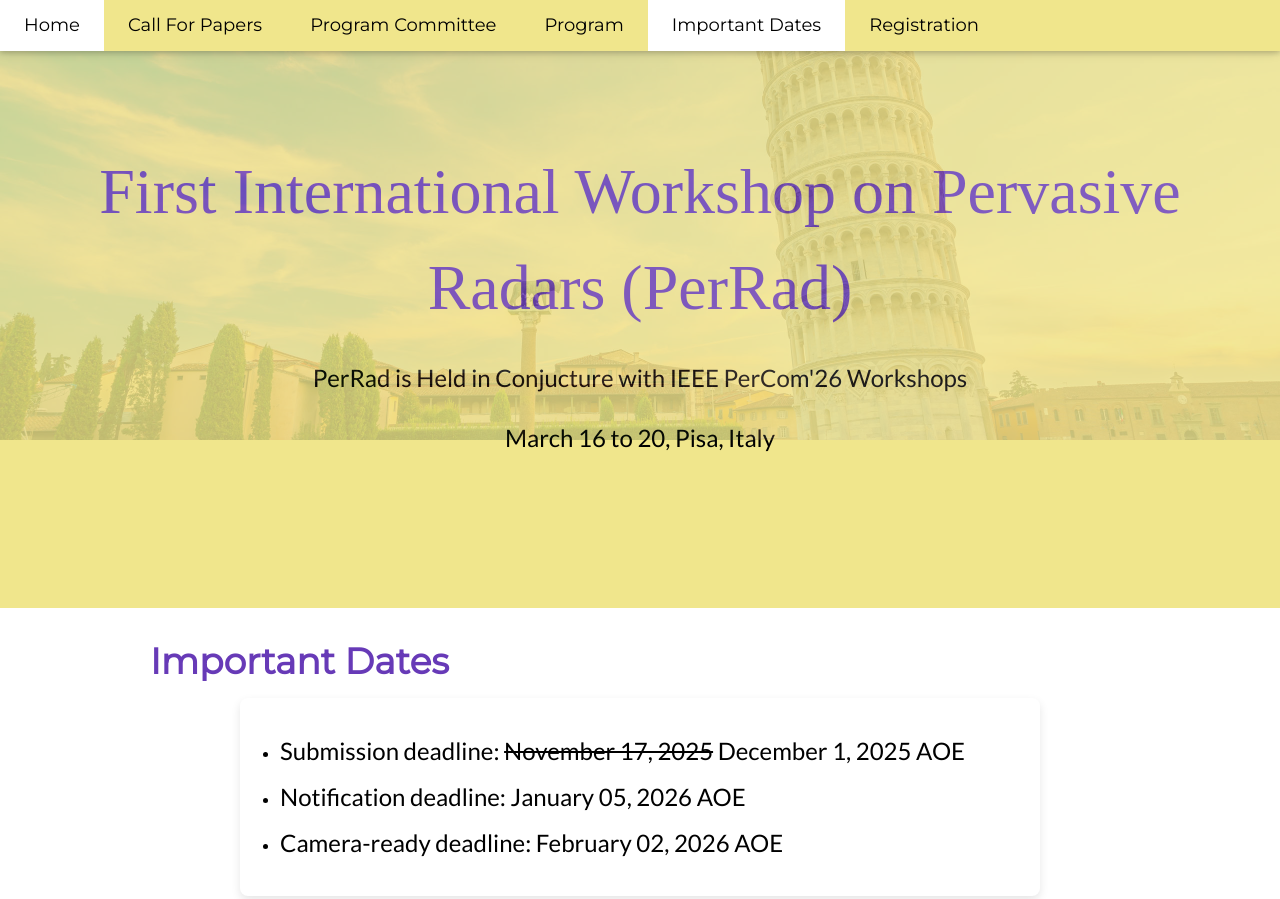
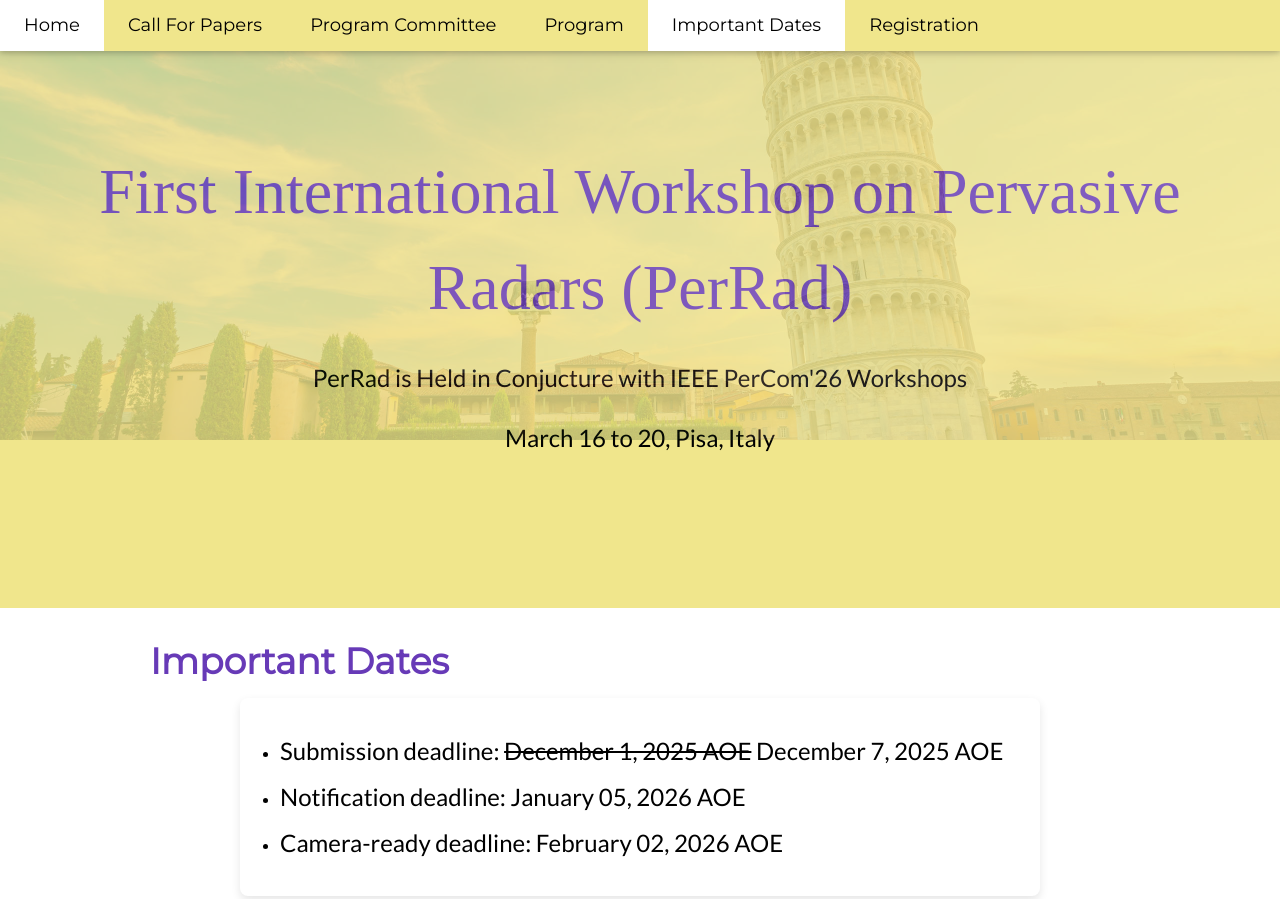
Before and after one commit to perradar/perradar.github.io, a plain HTML site: page imp_dates.html in a window 1280 px wide. Shown: the top 899 px of the page. Drawn offline with nearby package versions, Linux system fonts and the light colour scheme.

Commit message:
Deadline Extension

```diff
--- a/imp_dates.html
+++ b/imp_dates.html
@@ -82,7 +82,7 @@ body,h1,h2,h3,h4,h5,h6 {font-family: "Lato", sans-serif}
         <h1 class="w3-text-deep-purple"><b>Important Dates</b></h1>
         <div class="radar-list">
             <ul>
-                <li><h3 class="w3-xlarge">Submission deadline: <s>November 17, 2025</s>  December 1, 2025 AOE</h3></li>
+                <li><h3 class="w3-xlarge">Submission deadline: <s>December 1, 2025 AOE</s> December 7, 2025 AOE</h3></li>
                 <li><h3 class="w3-xlarge">Notification deadline: January 05, 2026 AOE</h3></li>
                 <li><h3 class="w3-xlarge">Camera-ready deadline: February 02, 2026 AOE</h3></li>
             </ul>
```
